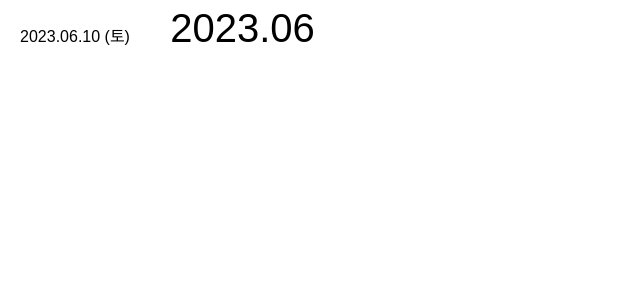
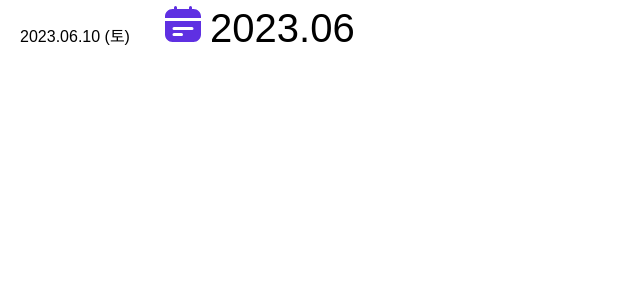
Before and after one commit to ji-silver/FANHANA, a React (Create React App) app: page /1/schedule in a window 1280 px wide. Shown: the top 300 px of the page, without its empty margins (0-640 px from the left). Built offline with nearby package versions, Linux system fonts and the light colour scheme.

Commit message:
Feat:캘린더 아이콘 추가

```diff
--- /dev/null
+++ b/src/components/common/DatePickerBox/CalendarIcon.tsx
@@ -0,0 +1,19 @@
+import * as React from "react";
+import styled from "styled-components";
+
+const CalendarIcon = (props: any) => (
+  <svg
+    xmlns="http://www.w3.org/2000/svg"
+    width={36}
+    height={36}
+    fill="none"
+    {...props}
+  >
+    <path
+      fill="#5F30E2"
+      d="M0 12v-1.5C0 6.364 3.365 3 7.5 3H9V1.5a1.5 1.5 0 1 1 3 0V3h12V1.5a1.5 1.5 0 1 1 3 0V3h1.5c4.136 0 7.5 3.364 7.5 7.5V12H0Zm36 3v13.5c0 4.136-3.364 7.5-7.5 7.5h-21C3.364 36 0 32.636 0 28.5V15h36ZM18 28.5a1.5 1.5 0 0 0-1.5-1.5H9a1.5 1.5 0 1 0 0 3h7.5a1.5 1.5 0 0 0 1.5-1.5Zm10.5-6A1.5 1.5 0 0 0 27 21H9a1.5 1.5 0 1 0 0 3h18a1.5 1.5 0 0 0 1.5-1.5Z"
+    />
+  </svg>
+);
+
+export default CalendarIcon;
--- a/src/components/common/DatePickerBox/DatePickerBox.tsx
+++ b/src/components/common/DatePickerBox/DatePickerBox.tsx
@@ -6,6 +6,8 @@ import styled, {css} from "styled-components";
 
 import styles from "../../../styles/DatePickerBox.module.scss"
 import "../../../styles/DatePickerBox.scss"
+import { CardContent } from "@mui/material";
+import CalendarIcon from "./CalendarIcon";
 
 interface Props {
   selectedDate: Date | null;
@@ -49,7 +51,7 @@ const DatePickerBox = ({purpose}) => {
     "December",
   ];
   const ExampleCustomInput = forwardRef(({ value, onClick, purpose }, ref) => (
-    purpose === "main" ? <MainInput onClick={onClick}>{value}</MainInput> : <ScheduleInput onClick={onClick}>{value}</ScheduleInput>
+    purpose === "main" ? <MainInput onClick={onClick}>{value}</MainInput> : <ScheduleInput onClick={onClick}><CalendarIcon/>{value}</ScheduleInput>
   ));
 
   return (
@@ -119,6 +121,8 @@ font-size: 16px;
 margin: 5px;
 `
 const ScheduleInput = styled.button`
+display:flex;
+justify-content: space-around;
 -webkit-appearance: none;
 -moz-appearance: none;
 appearance: none;
@@ -128,7 +132,7 @@ color: transparent;
 text-shadow: 0 0 0 black;
 background-color:white;
 cursor: pointer;
-width: 175px;
+width: 210px;
 font-size: 40px;
 margin: 5px;
 `
```
